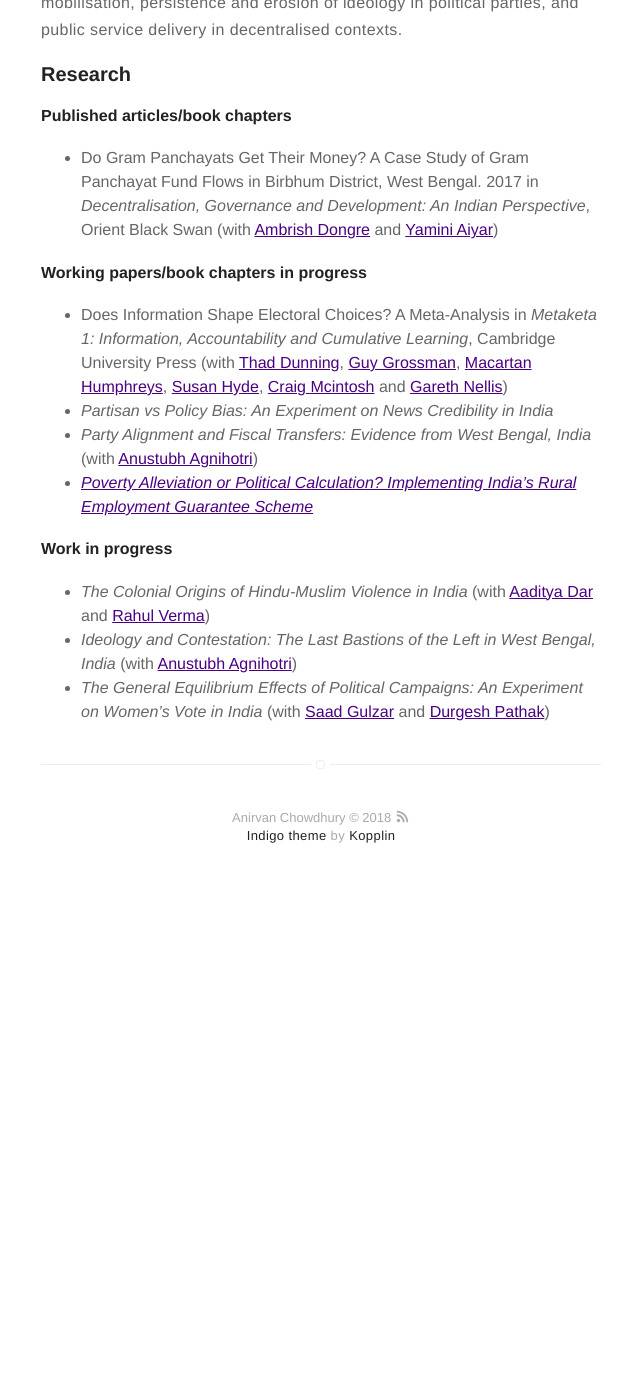
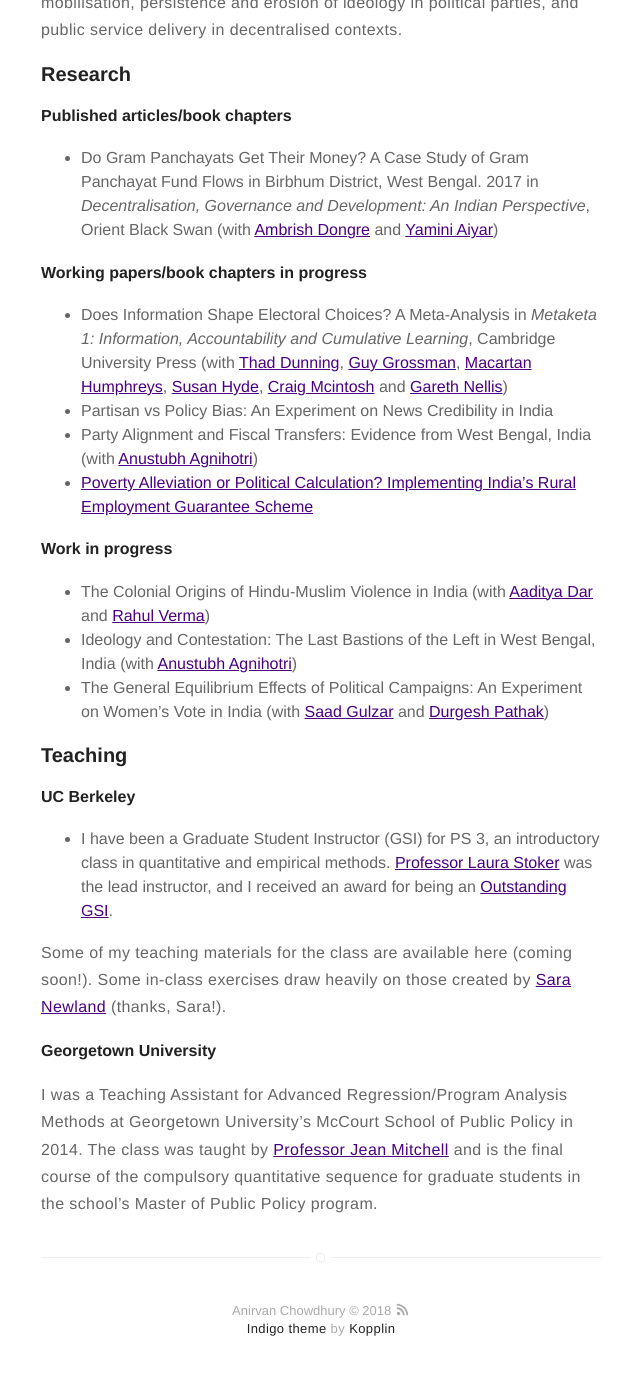
Before and after one commit to anirvanchowdhury/anirvanchowdhury.github.io, a Jekyll site: the page built from about.md, in a window 1280 px wide and 1400 px high, scrolled down 597 px. Shown: the top 1375 px of the window, without its empty margins (319-959 px from the left). Built offline with Jekyll 4.4.1, drawn with Linux system fonts in a browser that asks for light colours; before the commit the page ends 1504 px from its top, so only the background shows below that.

Commit message:
more updates to about

```diff
--- a/about.md
+++ b/about.md
@@ -15,11 +15,21 @@ My broad research interests lie in comparative politics and the political econom
 
 #### Working papers/book chapters in progress
 * Does Information Shape Electoral Choices? A Meta-Analysis in *Metaketa 1: Information, Accountability and Cumulative Learning*, Cambridge University Press (with [Thad Dunning](http://www.thaddunning.com/), [Guy Grossman](https://web.sas.upenn.edu/ggros/), [Macartan Humphreys](http://www.macartan.nyc/), [Susan Hyde](http://susan.hyde.co/), [Craig Mcintosh](http://gps.ucsd.edu/faculty-directory/craig-mcintosh.html) and [Gareth Nellis](http://www.garethnellis.com/))
-* _Partisan vs Policy Bias: An Experiment on News Credibility in India_
-* _Party Alignment and Fiscal Transfers: Evidence from West Bengal, India_ (with [Anustubh Agnihotri](http://polisci.berkeley.edu/people/person/anustubh-agnihotri))
-* [_Poverty Alleviation or Political Calculation? Implementing India's Rural Employment Guarantee Scheme_](https://papers.ssrn.com/sol3/papers.cfm?abstract_id=2555738)
+* Partisan vs Policy Bias: An Experiment on News Credibility in India
+* Party Alignment and Fiscal Transfers: Evidence from West Bengal, India (with [Anustubh Agnihotri](http://polisci.berkeley.edu/people/person/anustubh-agnihotri))
+* [Poverty Alleviation or Political Calculation? Implementing India's Rural Employment Guarantee Scheme](https://papers.ssrn.com/sol3/papers.cfm?abstract_id=2555738)
 
 #### Work in progress
-* _The Colonial Origins of Hindu-Muslim Violence in India_ (with [Aaditya Dar](https://aadityadar.com/) and [Rahul Verma](http://polisci.berkeley.edu/people/person/rahul-verma))
-* _Ideology and Contestation: The Last Bastions of the Left in West Bengal, India_ (with [Anustubh Agnihotri](http://polisci.berkeley.edu/people/person/anustubh-agnihotri))
-* _The General Equilibrium Effects of Political Campaigns: An Experiment on Women's Vote in India_ (with [Saad Gulzar](http://saadgulzar.com/) and [Durgesh Pathak](http://aamaadmiparty.org/teams/durgesh-pathak/))
+* The Colonial Origins of Hindu-Muslim Violence in India (with [Aaditya Dar](https://aadityadar.com/) and [Rahul Verma](http://polisci.berkeley.edu/people/person/rahul-verma))
+* Ideology and Contestation: The Last Bastions of the Left in West Bengal, India (with [Anustubh Agnihotri](http://polisci.berkeley.edu/people/person/anustubh-agnihotri))
+* The General Equilibrium Effects of Political Campaigns: An Experiment on Women's Vote in India (with [Saad Gulzar](http://saadgulzar.com/) and [Durgesh Pathak](http://aamaadmiparty.org/teams/durgesh-pathak/))
+
+
+### Teaching
+#### UC Berkeley
+* I have been a Graduate Student Instructor (GSI) for PS 3, an introductory class in quantitative and empirical methods. [Professor Laura Stoker](http://polisci.berkeley.edu/people/person/laura-stoker) was the lead instructor, and I received an award for being an [Outstanding GSI](http://gsi.berkeley.edu/programs-services/award-programs/ogsi/).
+
+Some of my teaching materials for the class are available here (coming soon!). Some in-class exercises draw heavily on those created by [Sara Newland](https://scholar.harvard.edu/snewland) (thanks, Sara!).
+
+#### Georgetown University
+I was a Teaching Assistant for Advanced Regression/Program Analysis Methods at Georgetown University's McCourt School of Public Policy in 2014. The class was taught by [Professor Jean Mitchell](https://gufaculty360.georgetown.edu/s/faculty-profile?netid=mitchejm%2F) and is the final course of the compulsory quantitative sequence for graduate students in the school's Master of Public Policy program.
```
